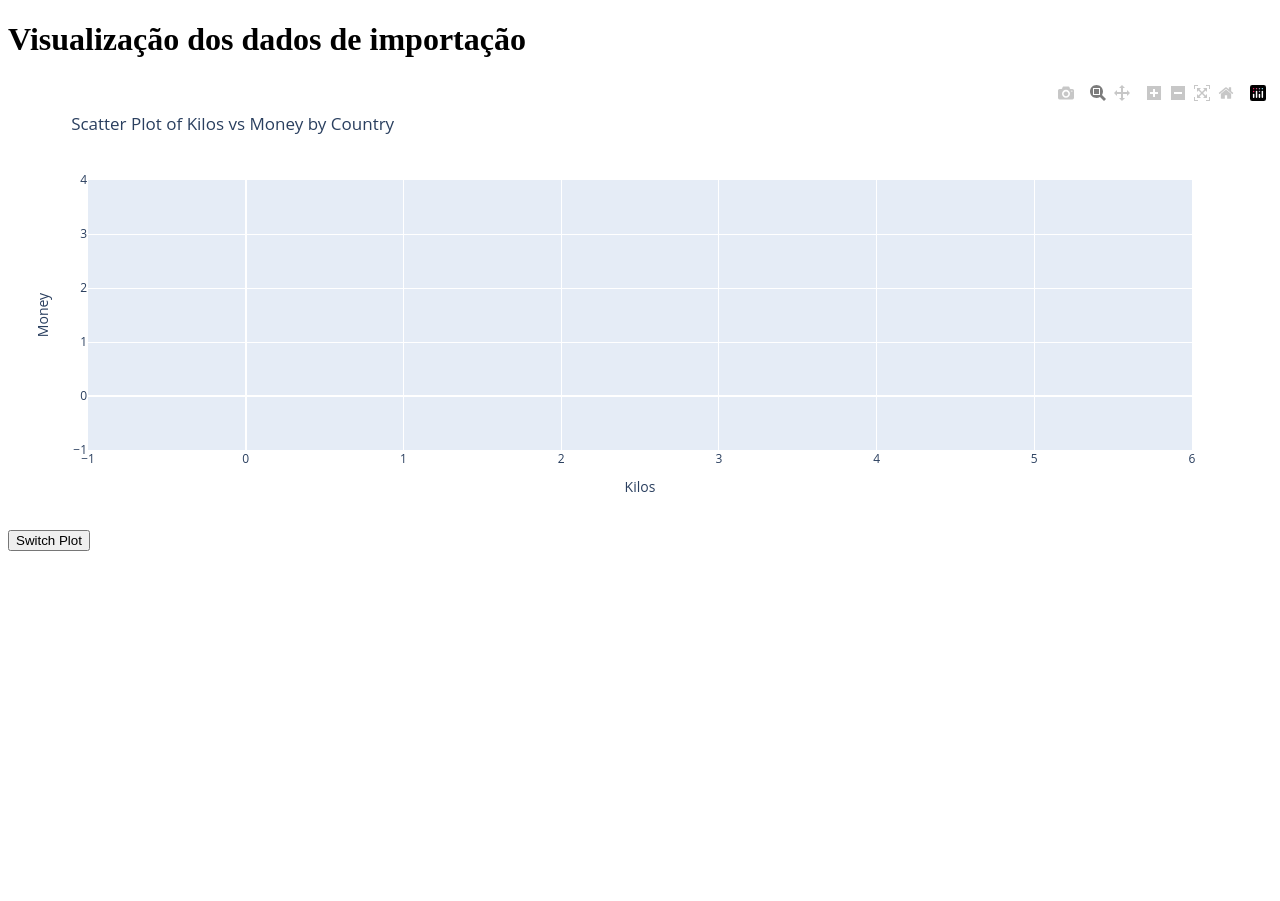
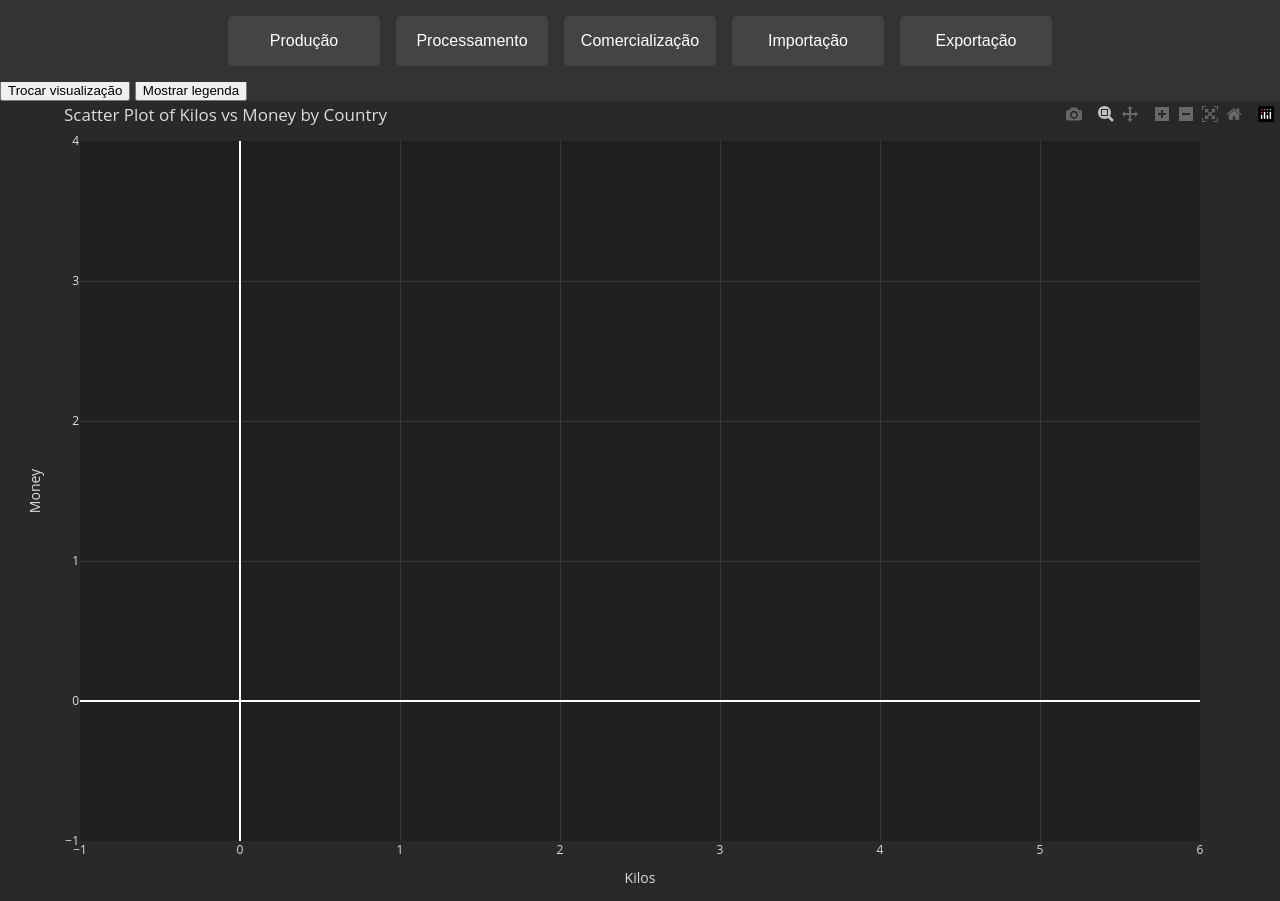
Before and after one commit to RedCanister/TC_Embrapa, a FastAPI app: page /importacao in a window 1280 px wide. Before the commit the page ends 551 px from the top, so only its background shows below. Run offline with FastAPI, Linux system fonts and the light colour scheme; some libraries are stand-ins or nearby versions.

Commit message:
Versão 0.0.5
Atualização final com legendas minimizáveis.

```diff
--- a/App_Embrapa/plots.py
+++ b/App_Embrapa/plots.py
@@ -1,14 +1,9 @@
 import plotly.graph_objects as go
-from plotly.subplots import make_subplots
 import plotly.express as px
 import pandas as pd
 
 class plotsData():
-    """
-    plot_bgcolor
-    paper_bgcolor
-    font_color
-    """
+    # PRÉ-PROCESSAMENTO DE DADOS
 
     # Para uso com conjuntos de dados com 2 colunas categóricas no início
     def melt_df(df):
@@ -24,46 +19,6 @@
         melted_df = melted_df[~melted_df['Year'].str.contains('index', case=False, na=False)]
 
         return melted_df
-
-
-    def line(df: pd.DataFrame, ):
-
-        fig = px.line(df, x = 'Year', y = 'Value', color = 'Produto', line_group = 'Produto', facet_col = 'Categoria')
-
-        plot_html = fig.to_html(full_html = False, include_plotlyjs = 'cdn')
-        return plot_html
-
-
-    def bar(df: pd.DataFrame, ):
-
-        fig = px.bar(df, x = 'Year', y = 'Value', color = 'Produto',)
-
-        plot_html = fig.to_html(full_html = False, include_plotlyjs = 'cdn')
-        return plot_html
-
-
-    def scatter(df: pd.DataFrame, ):
-
-        fig = px.scatter(df, x = 'Year', y = 'Value', color = 'Produto',)
-
-        plot_html = fig.to_html(full_html = False, include_plotlyjs = 'cdn')
-        return plot_html
-
-
-    def bubble(df: pd.DataFrame, ):
-
-        fig = px.scatter(df, x = 'Year', y = 'Value', color = 'Produto', size = 'Value',)
-
-        plot_html = fig.to_html(full_html = False, include_plotlyjs = 'cdn')
-        return plot_html
-
-    """
-    def line(dataframe: pd.DataFrame, ):
-        fig = px.line(dataframe, x = 'Year', y = 'Value', color = 'Produto', line_group = 'Produto', facet_col = 'Categoria')
-
-        plot_html = fig.to_html(full_html = False, include_plotlyjs = 'cdn')
-        return plot_html
-    """
 
     # Para uso com conjuntos de dados com 1 coluna categórica no início
     def combine_df(df: pd.DataFrame):
@@ -91,19 +46,93 @@
 
         return df_combined
 
+    # FORMATAÇÃO DE GRÁFICOS
+
+    def format_plot(fig):
+        fig.update_layout(
+            showlegend = True,
+            autosize = True,
+            plot_bgcolor = 'rgba(30, 30, 30, 0.9)',  # Set background color to a darker shade of grey
+            paper_bgcolor = 'rgba(40, 40, 40, 0.9)',
+            legend = dict(
+                orientation = "h",
+                yanchor = "bottom",
+                y = -1.0,  # Adjust this value as needed
+                xanchor = "center",
+                x = 0.5,
+                title_text = 'Legend',  # Optional: add a title to the legend
+                bgcolor = 'rgba(50, 50, 50, 0.9)',  # Set background color for legend
+                bordercolor = 'rgba(0, 0, 0, 0.5)',  # Set border color for legend
+                borderwidth = 1,  # Set border width for legend
+                traceorder = "normal",  # Set trace order to normal
+                itemsizing = 'trace',  # Minimizable legend
+                itemclick = "toggleothers",
+                valign = "bottom",
+            ),
+            margin = dict(t = 40, b = 60),
+            height = 800,
+            font=dict(
+                color='rgb(220, 220, 220)'  # Set font color to a lighter shade of grey
+            ),
+            xaxis=dict(
+                gridcolor='rgba(80, 80, 80, 0.5)',
+                gridwidth=1
+            ),
+            yaxis=dict(
+                gridcolor='rgba(80, 80, 80, 0.5)',
+                gridwidth=1
+            )
+        ),
+
+
+        return fig
+
+    # VISUALIZAÇÃO DE DADOS
+
+    def line(df: pd.DataFrame, ):
+
+        fig = px.line(df, x = 'Year', y = 'Value', color = 'Produto', line_group = 'Produto', facet_col = 'Categoria')
+
+        plot_html = plotsData.format_plot(fig).to_html(full_html = False, include_plotlyjs = 'cdn')
+
+        return plot_html
+
+
+    def bar(df: pd.DataFrame, ):
+
+        fig = px.bar(df, x = 'Year', y = 'Value', color = 'Produto',)
+
+        plot_html = plotsData.format_plot(fig).to_html(full_html = False, include_plotlyjs = 'cdn')
+
+        return plot_html
+
+
+    def scatter(df: pd.DataFrame, ):
+
+        fig = px.scatter(df, x = 'Year', y = 'Value', color = 'Produto',)
+
+        plot_html = plotsData.format_plot(fig).to_html(full_html = False, include_plotlyjs = 'cdn')
+
+        return plot_html
+
+
+    def bubble(df: pd.DataFrame, ):
+
+        fig = px.scatter(df, x = 'Year', y = 'Value', color = 'Produto', size = 'Value',)
+
+        plot_html = plotsData.format_plot(fig).to_html(full_html = False, include_plotlyjs = 'cdn')
+
+        return plot_html
+
+
     def line_combined(df: pd.DataFrame):
-        """fig = make_subplots(rows = 1, cols = 2, shared_yaxes = True, subplot_titles = (
-                    "Kilos Distribution",
-                    "Money Distribution"
-                )
-            )"""
-        #fig = go.Figure()
 
         fig = px.scatter(df, x='Kilos', y='Money', color='Pais', title='Scatter Plot of Kilos vs Money by Country')
 
         fig.update_layout(barmode = 'overlay', showlegend = True)
 
-        plot_html = fig.to_html(full_html = False, include_plotlyjs = 'cdn')
+        plot_html = plotsData.format_plot(fig).to_html(full_html = False, include_plotlyjs = 'cdn')
+
         return plot_html
 
 
@@ -119,6 +148,7 @@
                         name = f'Money - {pais}', yaxis = 'y2')
             )
 
+        """
         # Update layout to add secondary y-axis
         fig_combined_scatter.update_layout(
             yaxis2 = dict(
@@ -139,17 +169,19 @@
                 bordercolor = 'Black',
                 borderwidth = 2
             ),
-            margin = dict(l = 0, r = 50, b = 0, t = 50)
-        )
+            margin = dict(l = 0, r = 50, b = 0, t = 50),
+        )"""
 
-        plot_html = fig_combined_scatter.to_html(full_html = False, include_plotlyjs = 'cdn')
+        plot_html = plotsData.format_plot(fig_combined_scatter).to_html(full_html = False, include_plotlyjs = 'cdn')
+
         return plot_html
 
     def scatter_combined_3d(dataframe: pd.DataFrame):
         # 3D scatter plot for Kilos and Money over Years
         fig_3d_scatter = px.scatter_3d(dataframe, x = 'Year', y = 'Kilos', z = 'Money', color = 'Pais',
-                                    title = '3D Scatter Plot of Kilos and Money Over Years')
+                                    title = '3D Scatter Plot of Kilos and Money Over Years', height = 800)
 
+        """
         # Update layout for better readability
         fig_3d_scatter.update_layout(
             width = 1000,
@@ -163,7 +195,7 @@
                 )
             ),
             margin=dict(l = 0, r = 0, b = 0, t = 40)
-        )
+        )"""
 
         # Customize marker size and color
         fig_3d_scatter.update_traces(
@@ -171,5 +203,7 @@
             selector = dict(mode = 'markers')
         )
 
-        plot_html = fig_3d_scatter.to_html(full_html = False, include_plotlyjs = 'cdn')
+        plot_html = plotsData.format_plot(fig_3d_scatter).to_html(full_html = False, include_plotlyjs = 'cdn')
+
+
         return plot_html
--- a/static/styles.css
+++ b/static/styles.css
@@ -1,3 +1,101 @@
 .hidden {
     display: none;
 }
+
+body {
+    background-color: #333;
+    font-family: Arial, sans-serif;
+    margin: 0;
+    padding: 0;
+    box-sizing: border-box;
+}
+
+.nav_bar {
+    background-color: #333;
+    padding: 1em 0;
+    position: fixed;
+    width: 100%;
+    top: 0;
+    z-index: 1000;
+}
+
+.nav_div {
+    display: flex;
+    justify-content: center;
+    align-items: center;
+}
+
+.nav_div a {
+    text-decoration: none;
+}
+
+.nav-button {
+    background-color: #444;
+    color: white;
+    padding: 1em;
+    margin: 0 0.5em;
+    border-radius: 5px;
+    text-align: center;
+    min-width: 120px;
+    transition: background-color 0.3s ease;
+}
+
+.nav-button:hover {
+    background-color: #555;
+}
+
+.content {
+    padding: 5em 2em 2em; /* Adjusted for fixed navbar */
+    margin-top: 60px; /* Space for fixed navbar */
+}
+
+.container {
+    display: flex;
+    flex-direction: column;
+    align-items: center;
+    justify-content: center;
+    height: 100vh;
+}
+
+.plotly-div-1,
+.plotly-div-2 {
+    background-color: #000000;
+    border-radius: 8px;
+    padding: 2em;
+    margin: 1em;
+    box-shadow: 0 0 10px rgba(0, 0, 0, 0.1);
+    max-width: 600px; /* Optional: Set a max-width for the content */
+    width: 100%; /* Take up full width of the container */
+    text-align: center;
+}
+
+
+/*
+.header-container {
+    display: flex;
+    justify-content: space-between;
+    align-items: center;
+    margin-bottom: 1em;
+}
+
+.header-container h1 {
+    margin: 0;
+}
+
+.header-container button {
+    background-color: #333;
+    color: white;
+    border: none;
+    padding: 0.5em 1em;
+    cursor: pointer;
+    border-radius: 4px;
+    font-size: 1em;
+}
+
+.header-container button:hover {
+    background-color: #555;
+}
+*/
+h1 {
+    color: #333;
+}
--- a/templates/base.html
+++ b/templates/base.html
@@ -8,13 +8,27 @@
     <link rel="stylesheet" href="/static/styles.css">
 </head>
 <body>
-    <h1>{{ title }}</h1>
-    <div id="plotly-div-1" class="plotly-graph-div">{{ plot_html_1 | safe }}</div>
-    <div id="plotly-div-2" class="plotly-graph-div hidden">{{ plot_html_2 | safe }}</div>
-    <!-- Inserir botões de troca de gráfico
-         2 gráficos por DataFrame
-         5 DataFrames na aplicação -->
-    <button onClick="switchPlot()">Switch Plot</button>
+    <nav class="nav_bar">
+        <div class="nav_div">
+            <a href="/producao"><div class="nav-button">Produção</div></a>
+            <a href="/processamento"><div class="nav-button">Processamento</div></a>
+            <a href="/comercializacao"><div class="nav-button">Comercialização</div></a>
+            <a href="/importacao"><div class="nav-button">Importação</div></a>
+            <a href="/exportacao"><div class="nav-button">Exportação</div></a>
+        </div>
+    </nav>
+
+    <div class="header-container">
+        <h1>{{ title }}</h1>
+        <button id="toggle-plot-btn" onClick="switchPlot()">Trocar visualização</button>
+        <button id="toggle-legend-btn" onClick="switchLegend()">Mostrar legenda</button>
+    </div>
+
+    <div id = "container">
+        <div id="plotly-div-1" class="plotly-graph-div">{{ plot_html_1 | safe }}</div>
+        <div id="plotly-div-2" class="plotly-graph-div hidden">{{ plot_html_2 | safe }}</div>
+    </div>
+
     <script>
         let currentPlot = 1;
 
@@ -29,8 +43,24 @@
                 currentPlot = 1;
             }
         }
+
+        function switchLegend() {
+            let legend1 = document.getElementById('plotly-div-1').querySelector('.legend');
+            let legend2 = document.getElementById('plotly-div-2').querySelector('.legend');
+
+            if(legend1.style.display === 'none') {
+                legend1.style.display = 'block';
+                legend2.style.display = 'block';
+                document.getElementById('toggle-legend-btn').textContent = 'Ocultar legenda';
+            } else {
+                legend1.style.display = 'none';
+                legend2.style.display = 'none';
+                document.getElementById('toggle-legend-btn').textContent = 'Mostrar legenda';
+            }
+        }
+
+
     </script>
-
 
 </body>
 </html>
```
